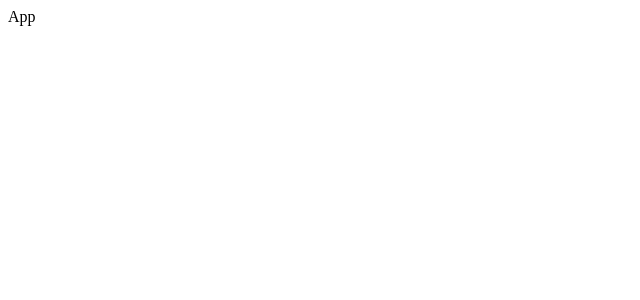
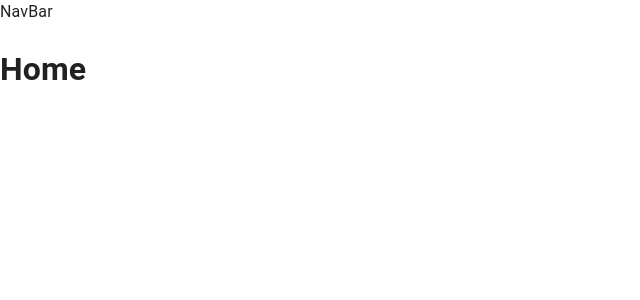
Before and after one commit to IvanOrsh/js-react-testing-subject, a React (Create React App) app: page / in a window 1280 px wide. Shown: the top 300 px of the page, without its empty margins (0-640 px from the left). Built offline with nearby package versions, Linux system fonts and the light colour scheme.

Commit message:
chore: add browser router

```diff
--- a/src/components/App.jsx
+++ /dev/null
@@ -1,3 +0,0 @@
-const App = () => <div>App</div>;
-
-export default App;
--- /dev/null
+++ b/src/components/NavBar/NavBar.jsx
@@ -0,0 +1,5 @@
+import React from "react";
+
+const NavBar = () => <div>NavBar</div>;
+
+export default NavBar;
--- a/src/index.js
+++ b/src/index.js
@@ -1,11 +1,14 @@
 import React from "react";
 import ReactDOM from "react-dom/client";
+import { RouterProvider } from "react-router-dom";
+import { CssBaseline } from "@mui/material";
 
-import App from "./components/App";
+import router from "./routes";
 
 const root = ReactDOM.createRoot(document.getElementById("root"));
 root.render(
   <React.StrictMode>
-    <App />
+    <CssBaseline />
+    <RouterProvider router={router} />
   </React.StrictMode>,
 );
--- /dev/null
+++ b/src/pages/ActorDetailPage.jsx
@@ -0,0 +1,3 @@
+const ActorDetailPage = () => <div>ActorDetailPage</div>;
+
+export default ActorDetailPage;
--- /dev/null
+++ b/src/pages/ErrorPage.jsx
@@ -0,0 +1,3 @@
+const ErrorPage = () => <div>ErrorPage</div>;
+
+export default ErrorPage;
--- /dev/null
+++ b/src/pages/HomePage.jsx
@@ -0,0 +1,7 @@
+const HomePage = () => (
+  <div>
+    <h1>Home</h1>
+  </div>
+);
+
+export default HomePage;
--- /dev/null
+++ b/src/pages/Layout.jsx
@@ -0,0 +1,12 @@
+import { Outlet } from "react-router-dom";
+
+import NavBar from "../components/NavBar/NavBar";
+
+const Layout = () => (
+  <>
+    <NavBar />
+    <Outlet />
+  </>
+);
+
+export default Layout;
--- /dev/null
+++ b/src/pages/MovieDetailPage.jsx
@@ -0,0 +1,3 @@
+const MovieDetailPage = () => <div>MovieDetailPage</div>;
+
+export default MovieDetailPage;
--- /dev/null
+++ b/src/pages/MoviesPage.jsx
@@ -0,0 +1,3 @@
+const MoviesPage = () => <div>MoviesPage</div>;
+
+export default MoviesPage;
--- /dev/null
+++ b/src/pages/ProfilePage.jsx
@@ -0,0 +1,3 @@
+const ProfilePage = () => <div>ProfilePage</div>;
+
+export default ProfilePage;
--- /dev/null
+++ b/src/pages/index.js
@@ -0,0 +1,7 @@
+export { default as Layout } from "./Layout";
+export { default as ActorDetailPage } from "./ActorDetailPage";
+export { default as ErrorPage } from "./ErrorPage";
+export { default as HomePage } from "./HomePage.jsx";
+export { default as MoviesPage } from "./MoviesPage";
+export { default as MovieDetailPage } from "./MovieDetailPage";
+export { default as ProfilePage } from "./ProfilePage";
--- /dev/null
+++ b/src/routes.jsx
@@ -0,0 +1,43 @@
+import { createBrowserRouter } from "react-router-dom";
+
+import {
+  Layout,
+  ActorDetailPage,
+  ErrorPage,
+  HomePage,
+  MovieDetailPage,
+  MoviesPage,
+  ProfilePage,
+} from "./pages";
+
+const router = createBrowserRouter([
+  {
+    path: "/",
+    element: <Layout />,
+    errorElement: <ErrorPage />,
+    children: [
+      {
+        index: true,
+        element: <HomePage />,
+      },
+      {
+        path: "movies",
+        element: <MoviesPage />,
+      },
+      {
+        path: "movies/:id",
+        element: <MovieDetailPage />,
+      },
+      {
+        path: "actors/:id",
+        element: <ActorDetailPage />,
+      },
+      {
+        path: "profile",
+        element: <ProfilePage />,
+      },
+    ],
+  },
+]);
+
+export default router;
```
Also changed, not shown: 1 other file (tests, documents, lock files or other folders).
